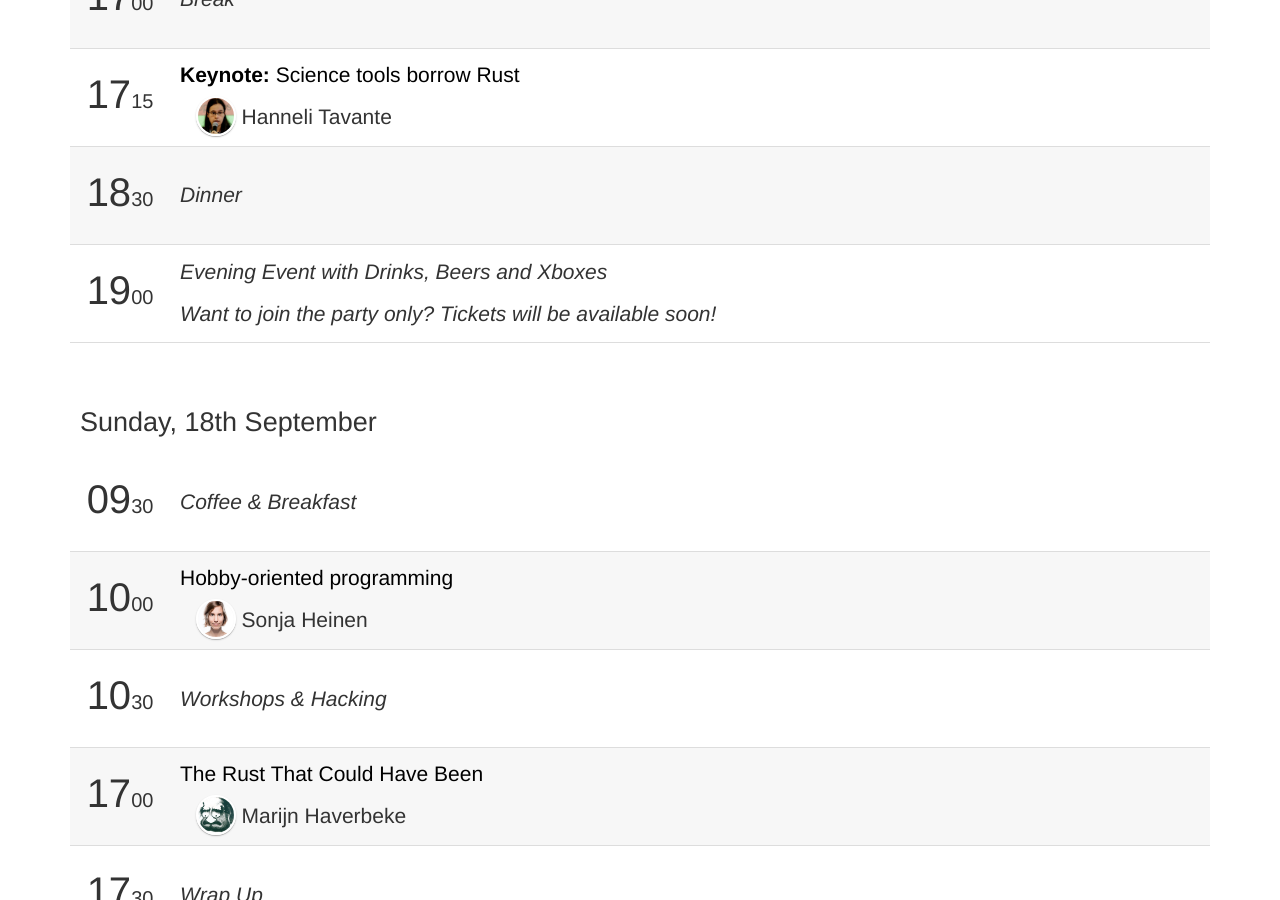
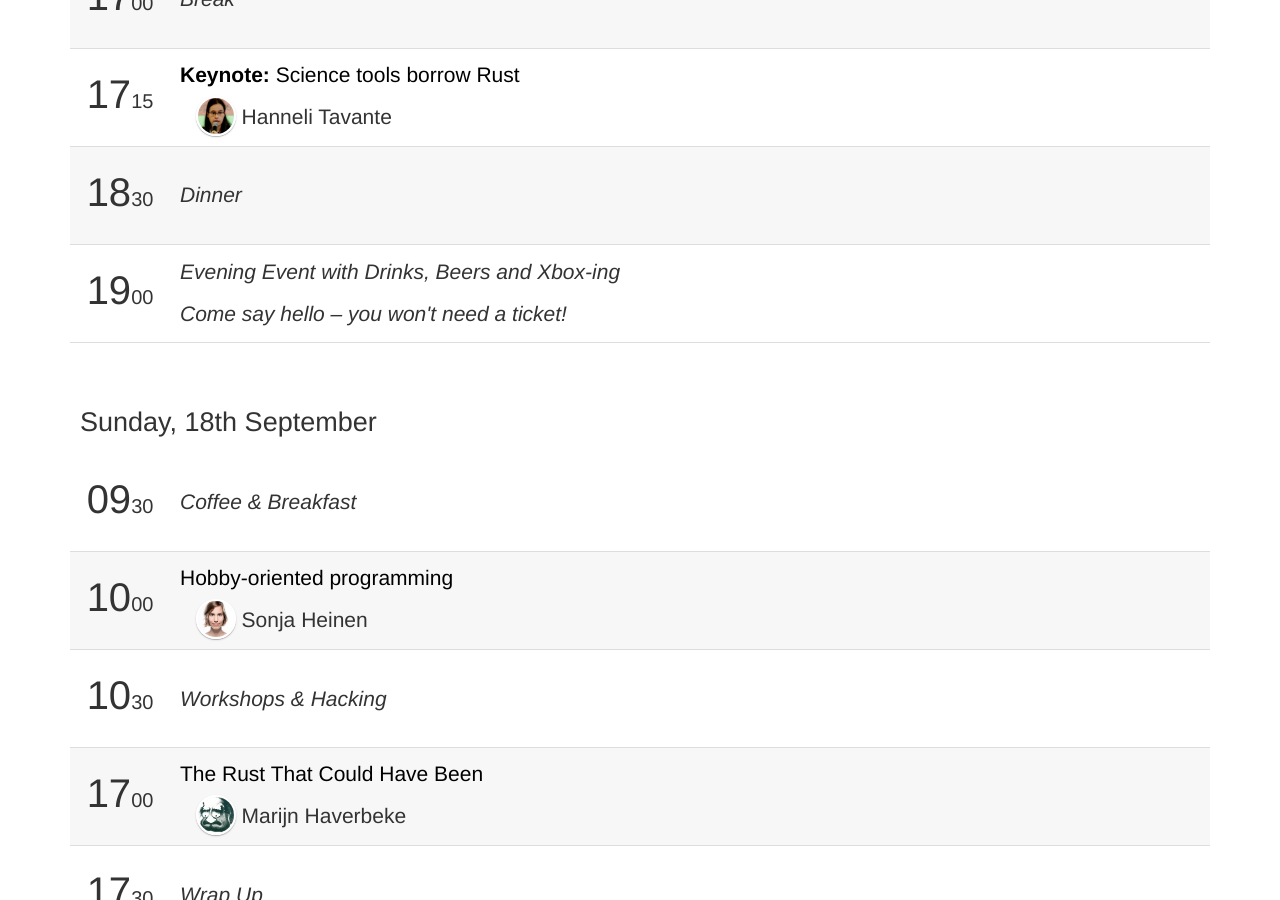
Before and after one commit to RustFestEU/blog.rustfest.eu, a Jekyll site: the page built from index.html, in a window 1280 px wide and 900 px high, scrolled down 2379 px. Built offline with Jekyll 4.4.1, drawn with Linux system fonts in a browser that asks for light colours.

Commit message:
rephrase evening ticket needs

```diff
--- a/_includes/_schedule.html
+++ b/_includes/_schedule.html
@@ -171,9 +171,8 @@
       </tr>
         <tr>
           <td class="time">19<span>00</span></td>
-          <td class="centered">Evening Event with Drinks, Beers and Xboxes
-          <br />Want to join the party only? Tickets will be available soon!
-          <!-- <a href="https://ti.to/mdn/rustfest-2016/?wq4umnqw4w0=1" style="font-weight: bold">Get a ticket here!</a> -->
+          <td class="centered">Evening Event with Drinks, Beers and Xbox-ing
+          <br />Come say hello – you won't need a ticket!
         </td>
       </tr>
     </table>
```
